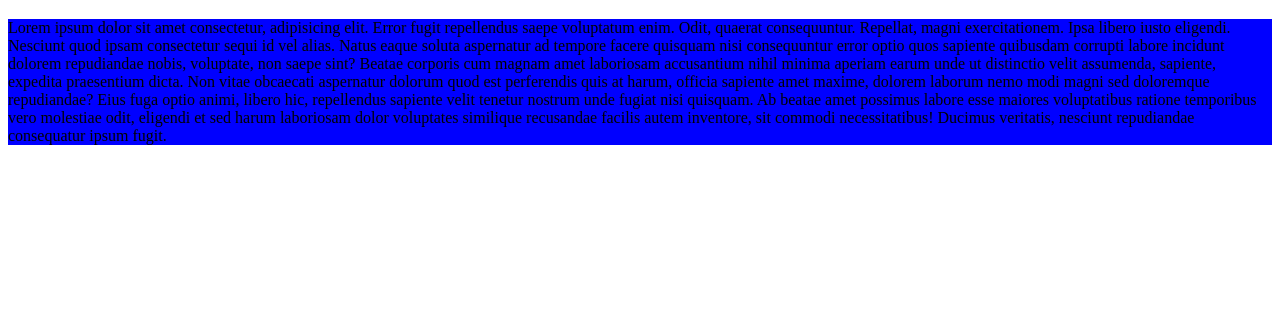
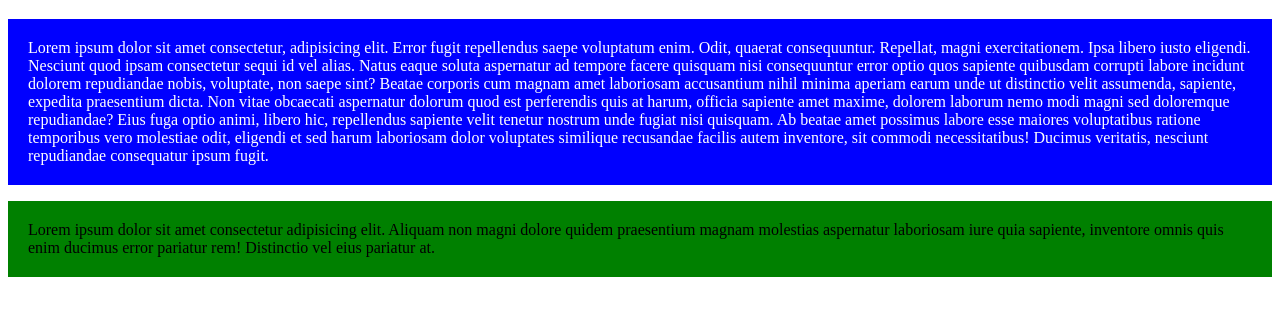
Before and after one commit to Zubayer-Aurnab/Exersice-program, a plain HTML site: page index.html in a window 1280 px wide. Shown: the part 167-482 px from the top of the page. Drawn offline with Linux system fonts and the light colour scheme.

Commit message:
new color

```diff
--- a/index.html
+++ b/index.html
@@ -21,5 +21,8 @@
         <h1>this is heading </h1>
         <p>Lorem ipsum dolor sit amet consectetur, adipisicing elit. Error fugit repellendus saepe voluptatum enim. Odit, quaerat consequuntur. Repellat, magni exercitationem. Ipsa libero iusto eligendi. Nesciunt quod ipsam consectetur sequi id vel alias. Natus eaque soluta aspernatur ad tempore facere quisquam nisi consequuntur error optio quos sapiente quibusdam corrupti labore incidunt dolorem repudiandae nobis, voluptate, non saepe sint? Beatae corporis cum magnam amet laboriosam accusantium nihil minima aperiam earum unde ut distinctio velit assumenda, sapiente, expedita praesentium dicta. Non vitae obcaecati aspernatur dolorum quod est perferendis quis at harum, officia sapiente amet maxime, dolorem laborum nemo modi magni sed doloremque repudiandae? Eius fuga optio animi, libero hic, repellendus sapiente velit tenetur nostrum unde fugiat nisi quisquam. Ab beatae amet possimus labore esse maiores voluptatibus ratione temporibus vero molestiae odit, eligendi et sed harum laboriosam dolor voluptates similique recusandae facilis autem inventore, sit commodi necessitatibus! Ducimus veritatis, nesciunt repudiandae consequatur ipsum fugit.</p>
     </div>
+    <div class="container">
+        Lorem ipsum dolor sit amet consectetur adipisicing elit. Aliquam non magni dolore quidem praesentium magnam molestias aspernatur laboriosam iure quia sapiente, inventore omnis quis enim ducimus error pariatur rem! Distinctio vel eius pariatur at.
+    </div>
 </body>
 </html>
--- a/style.css
+++ b/style.css
@@ -3,4 +3,10 @@ h1{
 }
 p{
     background-color: blue;
+    color: white;
+    padding: 20px;
 }
+.container{
+    background-color: green;
+    padding: 20px;
+}
```
